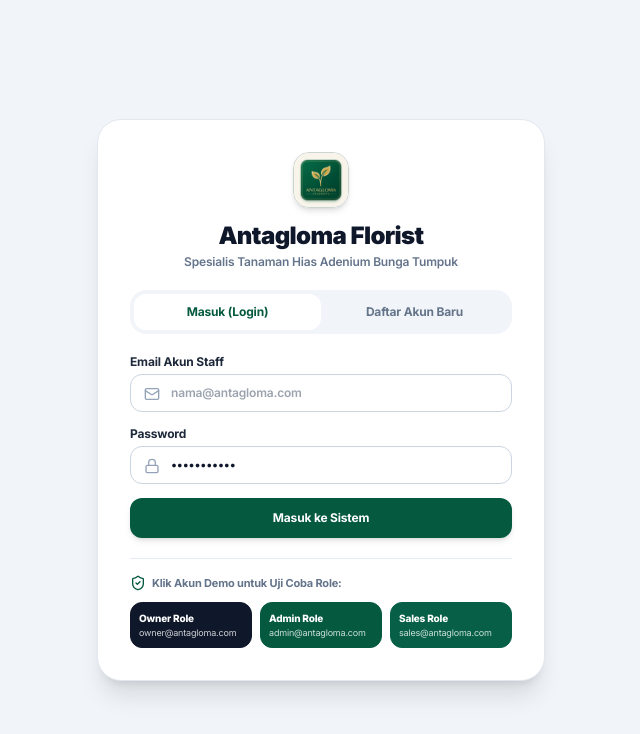
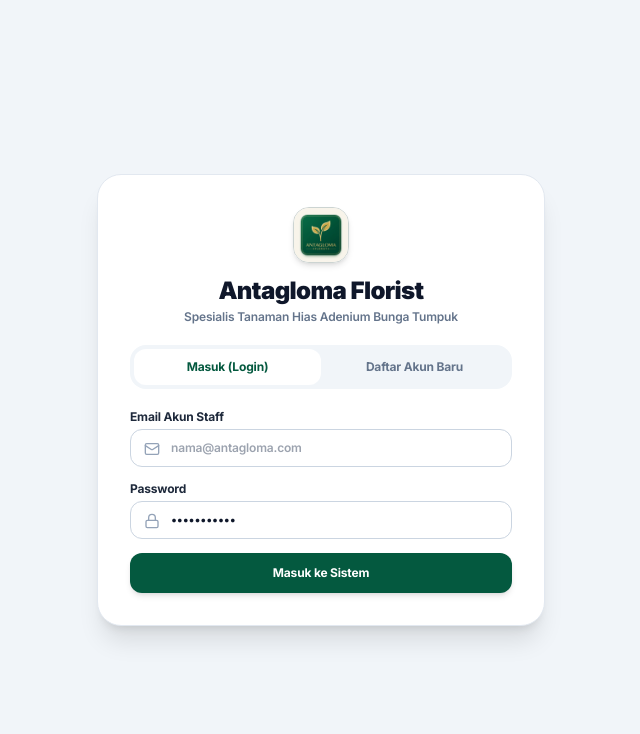
Before and after one commit to FadjarSetiawan/antagloma, a React (Vite) app in the folder frontend/: page /login in a window 1280 px wide. Shown: the top 734 px of the page, without its empty margins (319-959 px from the left). Built offline with nearby package versions, Linux system fonts and the light colour scheme; no server answers.

Commit message:
fix: remove demo login shortcuts from production login

```diff
--- a/frontend/src/pages/auth/LoginPage.tsx
+++ b/frontend/src/pages/auth/LoginPage.tsx
@@ -2,7 +2,7 @@ import React, { useState } from 'react';
 import { useNavigate } from 'react-router-dom';
 import { useAuth } from '../../contexts/AuthContext';
 import { authService } from '../../services/authService';
-import { Lock, Mail, Sprout, ShieldCheck, User as UserIcon, UserCheck, Briefcase } from 'lucide-react';
+import { Lock, Mail, Sprout, User as UserIcon, UserCheck, Briefcase } from 'lucide-react';
 
 export const LoginPage: React.FC = () => {
   const [activeTab, setActiveTab] = useState<'login' | 'register'>('login');
@@ -75,12 +75,6 @@ export const LoginPage: React.FC = () => {
       setIsLoading(false);
     }
   };
-
-  const demoAccounts = [
-    { label: 'Owner Role', email: 'owner@antagloma.com', color: 'bg-slate-900 text-white border-slate-900 hover:bg-slate-800' },
-    { label: 'Admin Role', email: 'admin@antagloma.com', color: 'bg-[#04593f] text-white border-[#04593f] hover:bg-emerald-900' },
-    { label: 'Sales Role', email: 'sales@antagloma.com', color: 'bg-emerald-800 text-white border-emerald-800 hover:bg-emerald-900' },
-  ];
 
   return (
     <div className="min-h-screen bg-slate-100 flex items-center justify-center p-3 sm:p-4 font-sans text-slate-900">
@@ -280,34 +274,6 @@ export const LoginPage: React.FC = () => {
           </form>
         )}
 
-        {/* Demo Quick Switcher */}
-        <div className="pt-4 border-t border-slate-200/80">
-          <div className="flex items-center gap-1.5 text-[11px] text-slate-500 font-bold mb-2.5">
-            <ShieldCheck className="w-4 h-4 text-[#04593f]" />
-            <span>Klik Akun Demo untuk Uji Coba Role:</span>
-          </div>
-          <div className="grid grid-cols-3 gap-2">
-            {demoAccounts.map((acc) => (
-              <button
-                key={acc.email}
-                type="button"
-                onClick={() => {
-                  setActiveTab('login');
-                  setLoginEmail(acc.email);
-                  setLoginPassword('password123');
-                  authService.login({ email: acc.email, password: 'password123' }).then((res) => {
-                    login(res.data.token, res.data.user);
-                    navigate('/dashboard');
-                  });
-                }}
-                className={`p-2 rounded-xl text-[10px] font-extrabold transition-all text-left flex flex-col justify-center shadow-2xs border ${acc.color} cursor-pointer`}
-              >
-                <span>{acc.label}</span>
-                <span className="text-[9px] opacity-80 font-normal truncate">{acc.email}</span>
-              </button>
-            ))}
-          </div>
-        </div>
       </div>
     </div>
   );
```
Also changed, not shown: 5 other files (tests, documents, lock files or other folders).
